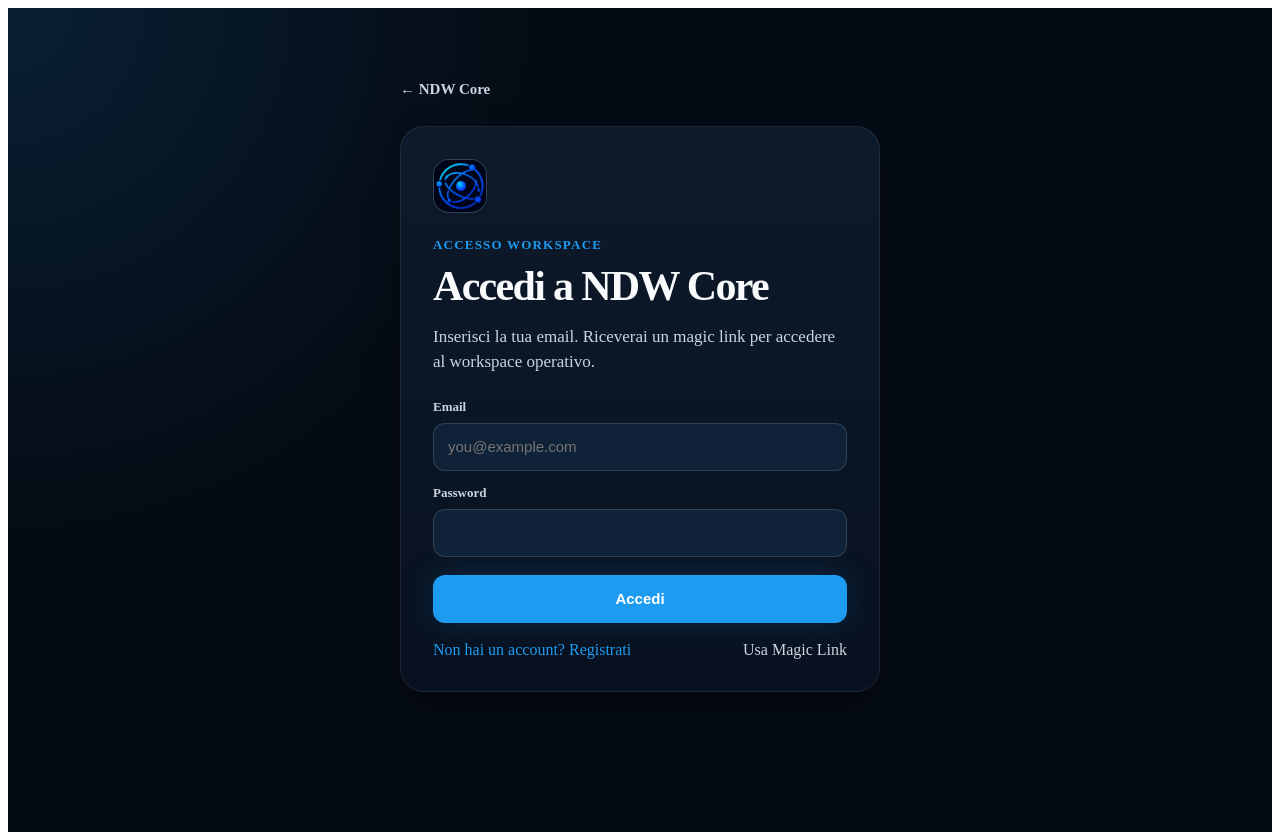
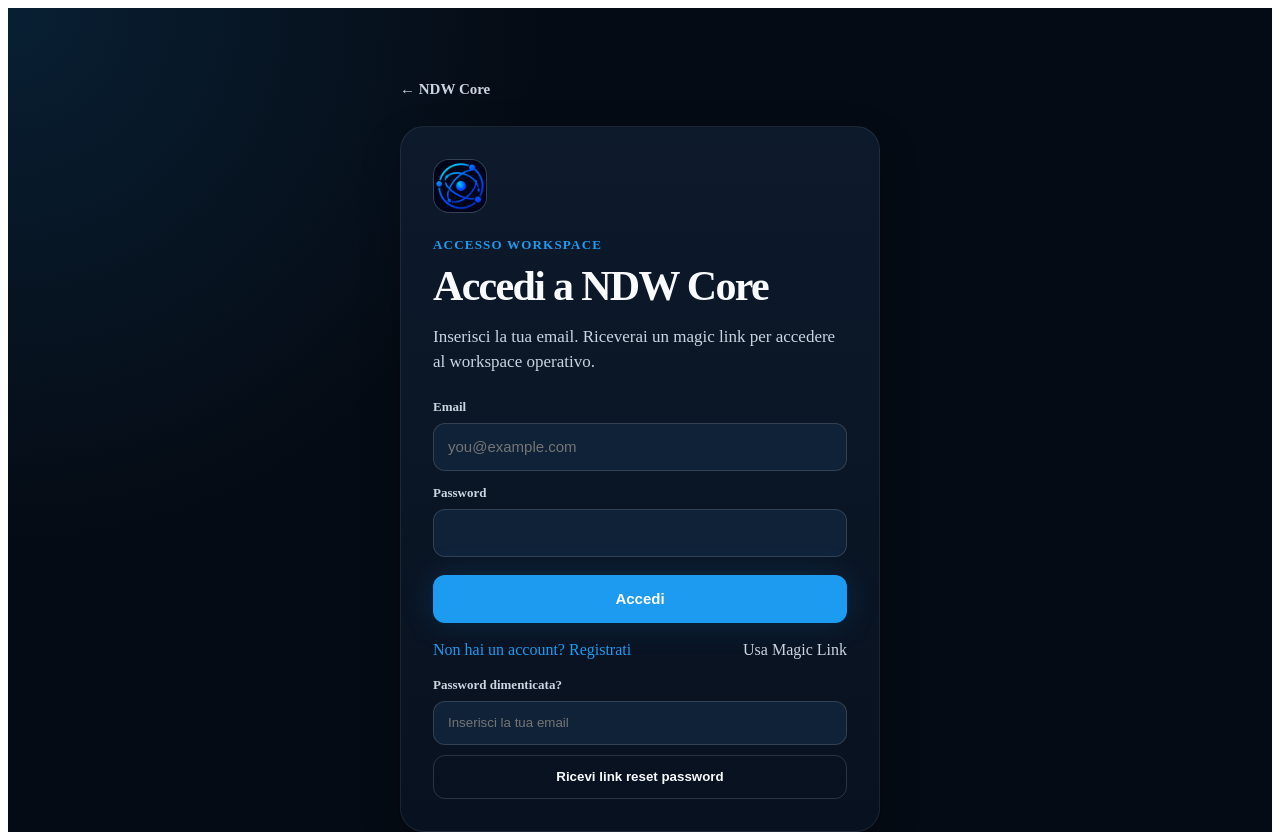
Before and after one commit to NDW-NotaDigitalWorks/ndw-platform, a Next.js app: page /login in a window 1280 px wide. Shown: the top 832 px of the page. Built offline with nearby package versions, Linux system fonts and the light colour scheme; no server answers.

Commit message:
Add password reset flow

```diff
--- a/src/app/login/page.tsx
+++ b/src/app/login/page.tsx
@@ -319,6 +319,56 @@
       Usa Magic Link
     </Link>
   </div>
+  <form
+  action="/auth/forgot-password"
+  method="post"
+  style={{ marginTop: 18 }}
+>
+  <label
+    style={{
+      display: "block",
+      color: ndwTokens.colors.textSecondary,
+      fontSize: ndwTokens.typography.sizes.small,
+      fontWeight: ndwTokens.typography.weights.bold,
+    }}
+  >
+    Password dimenticata?
+    <input
+      type="email"
+      name="email"
+      required
+      placeholder="Inserisci la tua email"
+      style={{
+        width: "100%",
+        marginTop: 8,
+        minHeight: 44,
+        padding: "0 14px",
+        borderRadius: ndwTokens.radius.md,
+        border: `1px solid ${ndwTokens.colors.borderStrong}`,
+        background: ndwTokens.colors.surfaceRaised,
+        color: ndwTokens.colors.textPrimary,
+        boxSizing: "border-box",
+      }}
+    />
+  </label>
+
+  <button
+    type="submit"
+    style={{
+      marginTop: 10,
+      width: "100%",
+      minHeight: 44,
+      borderRadius: ndwTokens.radius.md,
+      border: `1px solid ${ndwTokens.colors.borderStrong}`,
+      background: "transparent",
+      color: ndwTokens.colors.textPrimary,
+      fontWeight: ndwTokens.typography.weights.bold,
+      cursor: "pointer",
+    }}
+  >
+    Ricevi link reset password
+  </button>
+</form>
 </div>
           )}
         </div>
```
Also changed, not shown: src/app/auth/forgot-password/route.ts (added, +25 -0 lines), src/app/auth/update-password/route.ts (added, +24 -0 lines).
